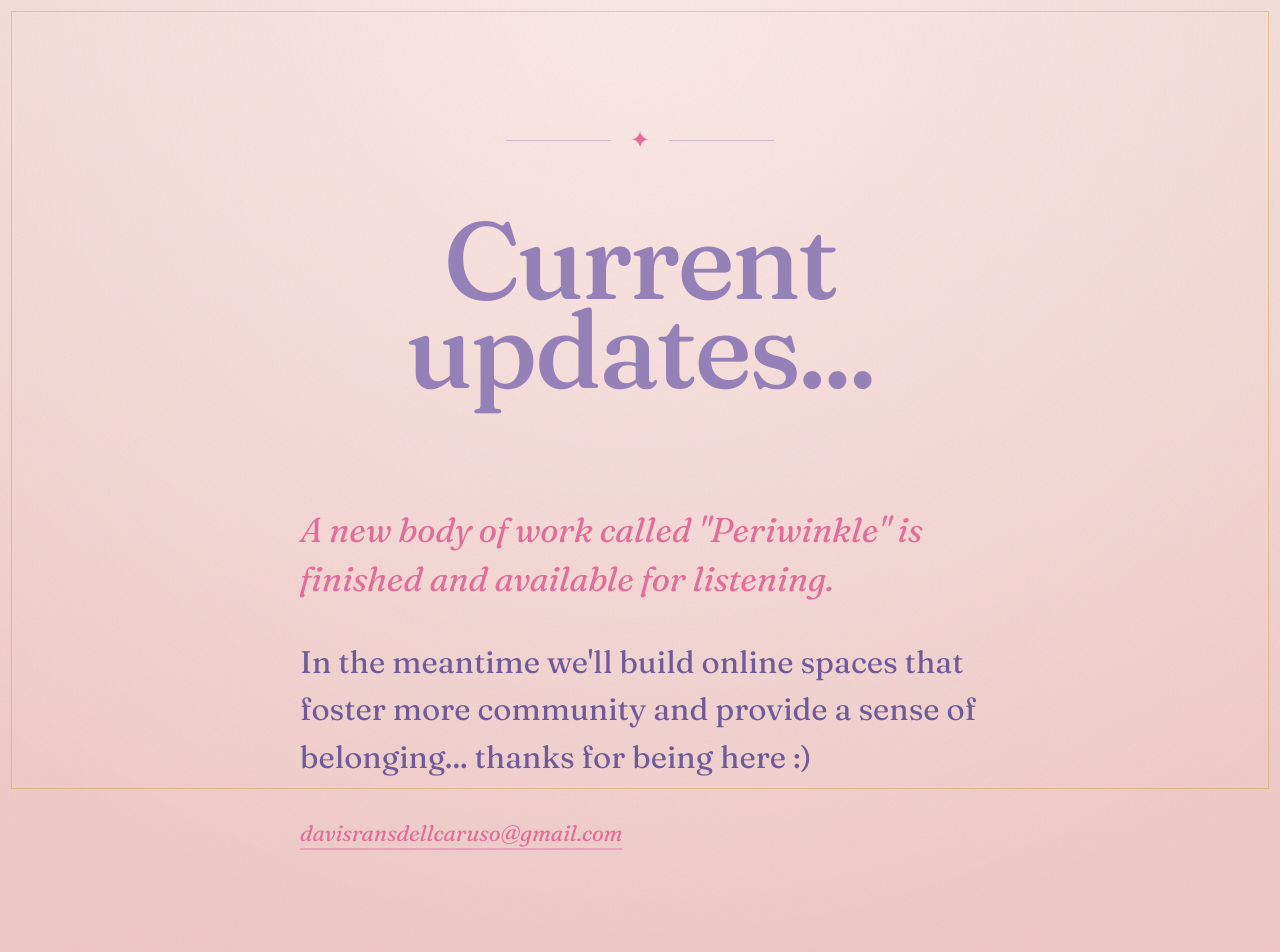
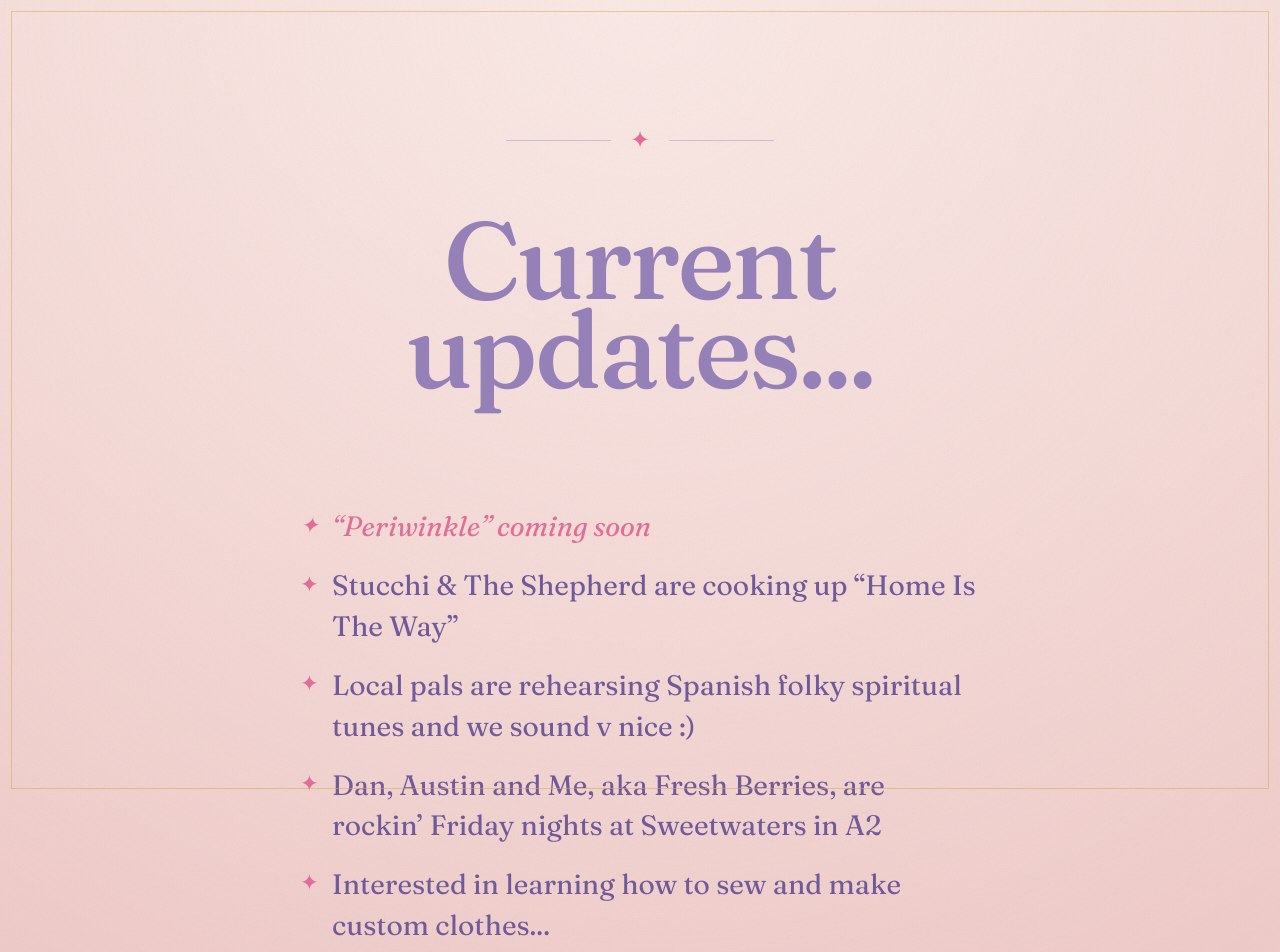
Before and after one commit to davisransdellcaruso-jpg/music-gallery-app, a Next.js app: page /story in a window 1280 px wide. Shown: the top 952 px of the page. Built offline with nearby package versions, Linux system fonts and the light colour scheme.

Commit message:
Story page: current updates bullets

```diff
--- a/pages/story.tsx
+++ b/pages/story.tsx
@@ -117,10 +117,24 @@ export default function Story() {
                 </header>
 
                 <div className="mission-copy">
-                  <p className="opening-line">
-                    A new body of work called &quot;Periwinkle&quot; is finished and
-                    available for listening.
-                  </p>
+                  <ul className="updates-list">
+                    <li>&ldquo;Periwinkle&rdquo; coming soon</li>
+                    <li>
+                      Stucchi &amp; The Shepherd are cooking up &ldquo;Home Is
+                      The Way&rdquo;
+                    </li>
+                    <li>
+                      Local pals are rehearsing Spanish folky spiritual tunes and
+                      we sound v nice :)
+                    </li>
+                    <li>
+                      Dan, Austin and Me, aka Fresh Berries, are rockin&rsquo;
+                      Friday nights at Sweetwaters in A2
+                    </li>
+                    <li>
+                      Interested in learning how to sew and make custom clothes...
+                    </li>
+                  </ul>
 
                   <p>
                     In the meantime we'll build online spaces that foster more community and provide a sense of belonging... thanks for being here :)
@@ -413,6 +427,36 @@ export default function Story() {
               font-style: italic;
 
               line-height: 1.4;
+            }
+
+            .updates-list {
+              list-style: none;
+              margin: 0 0 2.4rem;
+              padding: 0;
+            }
+
+            .updates-list li {
+              position: relative;
+              margin: 0 0 1.15rem;
+              padding-left: 2rem;
+
+              color: var(--lavender-dark);
+              font-size: clamp(1.3rem, 2.4vw, 1.75rem);
+              line-height: 1.45;
+            }
+
+            .updates-list li::before {
+              content: "✦";
+              position: absolute;
+              left: 0;
+              top: 0.1em;
+              color: var(--pink);
+              font-size: 0.8em;
+            }
+
+            .updates-list li:first-child {
+              color: var(--pink);
+              font-style: italic;
             }
 
             .mission-copy .contact-line {
@@ -746,6 +790,10 @@ export default function Story() {
                 font-size: 1.55rem;
               }
 
+              .updates-list li {
+                font-size: 1.25rem;
+              }
+
               .shows-section {
                 padding: 5rem 1.5rem;
               }
```
